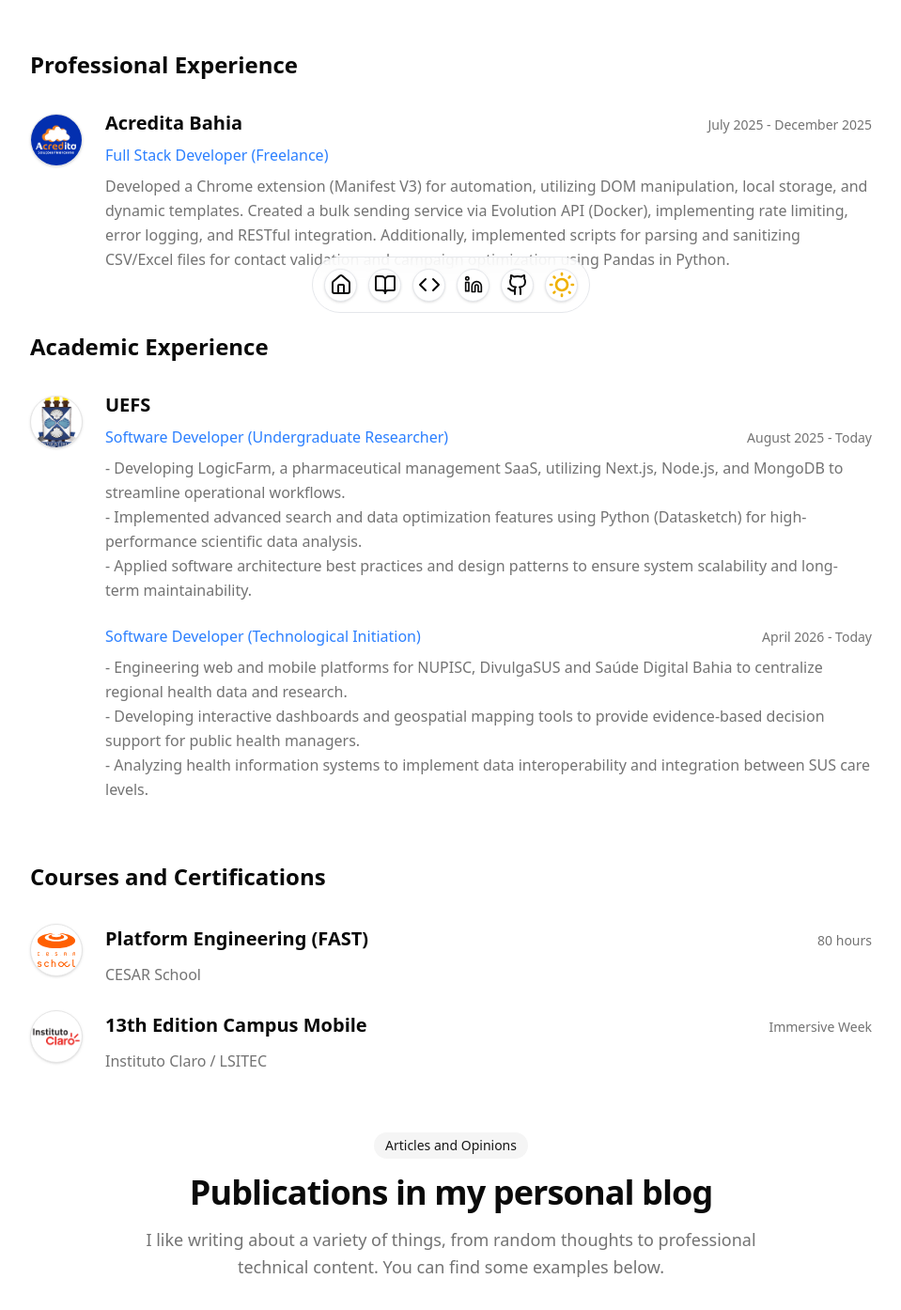
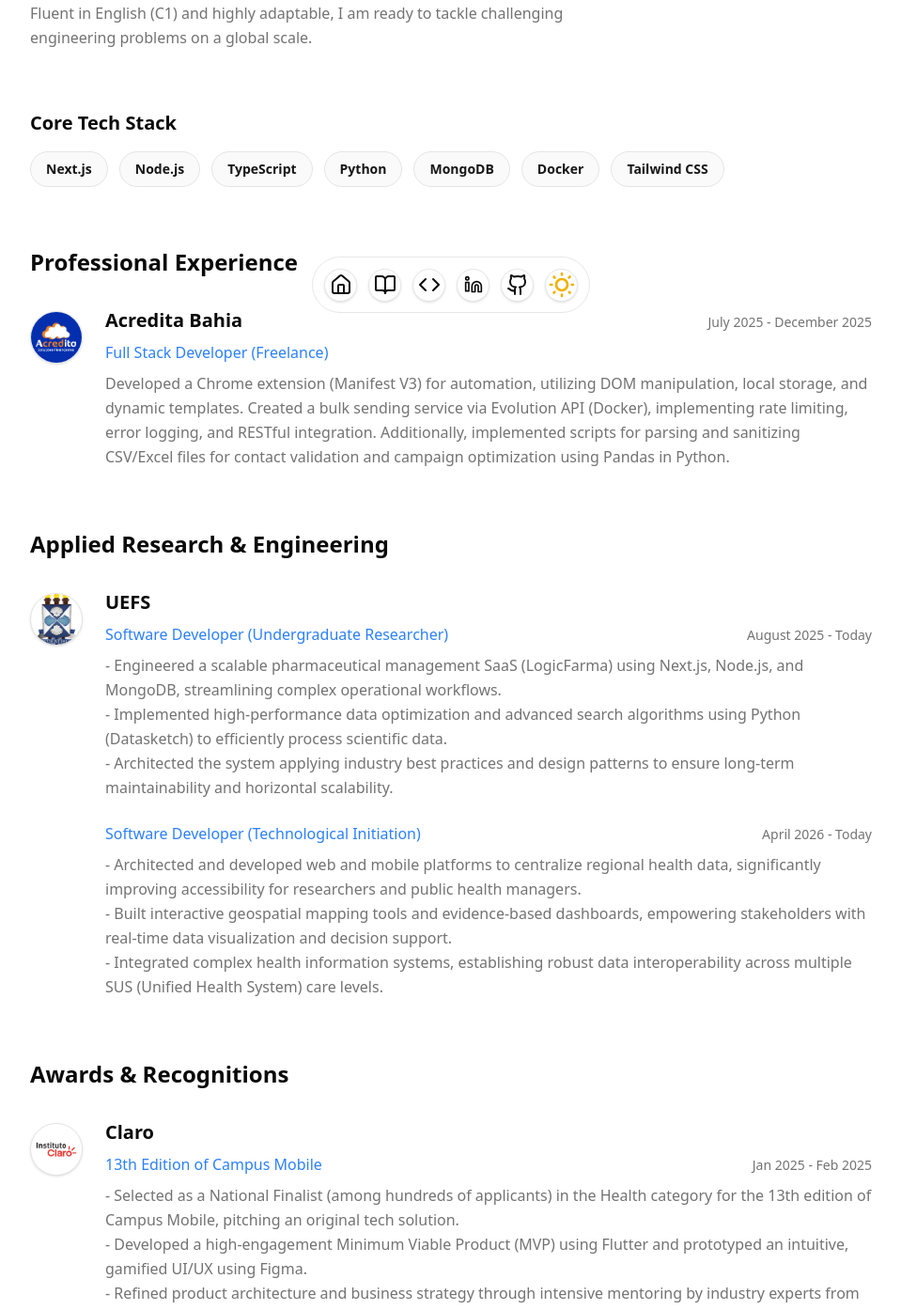
Before and after one commit to TheAndr3/portifolio_web, a Next.js app: page / in a window 1280 px wide. Shown: the part 435-1829 px from the top of the page at 94% size, without its empty margins (160-1119 px from the left). Built offline with nearby package versions, Linux system fonts and the light colour scheme.

Commit message:
feat: add nova seção de awards e refactor no texto do about me

```diff
--- a/src/app/page.tsx
+++ b/src/app/page.tsx
@@ -21,20 +21,16 @@ export default function Home() {
                 André Vinícius
               </h1>
               <h2 className="text-xl md:text-2xl text-muted-foreground font-medium">
-                Exploring innovation and creating impact through technology.
+                Full-Stack Software Engineer building scalable applications and data-driven solutions.
               </h2>
             </div>
 
             {/* Sobre Mim */}
             <div className="max-w-xl text-muted-foreground leading-relaxed">
-              <h3 className="text-2xl text-foreground font-bold">About Me</h3>
+              <h3 className="text-2xl text-foreground font-bold mb-3">About Me</h3>
               <p className="text-left">
-                I started my computing journey at a very young age, playing and pirating games.
-                I am now a Computer Engineering student at UEFS.
-                I participated in the 13th edition of Claro Campus Mobile onsite in São Paulo, where I developed solutions bridging technology and social impact.
-                Currently, I am focused on finding a development internship to further expand my experience and knowledge.
+                I am a Full-Stack & Backend Engineer specializing in building scalable web applications and data-driven solutions. With a strong foundation in Next.js, Node.js, TypeScript and Python, I thrive on translating complex business requirements into high-performance, maintainable software architecture. From developing pharmaceutical SaaS platforms to engineering automated data pipelines, I focus on delivering robust systems that drive real impact. Fluent in English (C1) and highly adaptable, I am ready to tackle challenging engineering problems on a global scale.
               </p>
-
             </div>
           </div>
 
@@ -50,11 +46,26 @@ export default function Home() {
 
         </section>
 
+        {/* --- CORE TECH STACK --- */}
+        <section className="space-y-4">
+          <h2 className="text-xl font-bold text-foreground">Core Tech Stack</h2>
+          <div className="flex flex-wrap gap-3">
+            {["Next.js", "Node.js", "TypeScript", "Python", "MongoDB", "Docker", "Tailwind CSS"].map((tech) => (
+              <span
+                key={tech}
+                className="px-4 py-2 bg-secondary/50 text-secondary-foreground rounded-full text-sm font-semibold border border-border hover:-translate-y-1 hover:bg-secondary hover:shadow-sm transition-all cursor-default"
+              >
+                {tech}
+              </span>
+            ))}
+          </div>
+        </section>
+
         <section className="space-y-8">
           <h2 className="text-2xl font-bold text-foreground">Professional Experience</h2>
 
           {/* Item de Experiência: Acredita Bahia */}
-          <div className="flex gap-4 md:gap-6">
+          <div className="flex gap-4 md:gap-6 group">
 
             {/* Logo da Empresa */}
             <div className="flex-shrink-0 mt-1">
@@ -70,7 +81,7 @@ export default function Home() {
             </div>
 
             {/* Conteúdo da Experiência */}
-            <div className="flex-1 space-y-2">
+            <div className="flex-1 space-y-2 p-4 -m-4 rounded-xl hover:bg-accent/30 transition-colors">
               {/* Cabeçalho: Empresa + Data */}
               <div className="flex flex-col md:flex-row md:justify-between md:items-baseline">
                 <h3 className="text-xl font-bold text-foreground">Acredita Bahia</h3>
@@ -93,9 +104,9 @@ export default function Home() {
         </section>
 
         <section className="space-y-8">
-          <h2 className="text-2xl font-bold text-foreground">Academic Experience</h2>
+          <h2 className="text-2xl font-bold text-foreground">Applied Research & Engineering</h2>
 
-          <div className="flex gap-4 md:gap-6">
+          <div className="flex gap-4 md:gap-6 group">
 
             {/* Logo da Empresa */}
             <div className="flex-shrink-0 mt-1">
@@ -111,7 +122,7 @@ export default function Home() {
             </div>
 
             {/* Conteúdo da Experiência */}
-            <div className="flex-1 space-y-2">
+            <div className="flex-1 space-y-2 p-4 -m-4 rounded-xl hover:bg-accent/30 transition-colors">
               {/* Cabeçalho: Empresa + Data */}
               <div className="flex flex-col md:flex-row md:justify-between md:items-baseline">
                 <h3 className="text-xl font-bold text-foreground">UEFS</h3>
@@ -126,9 +137,9 @@ export default function Home() {
               </div>
 
               <div className="text-muted-foreground leading-relaxed text-sm md:text-base text-left">
-                <div>- Developing LogicFarm, a pharmaceutical management SaaS, utilizing Next.js, Node.js, and MongoDB to streamline operational workflows.</div>
-                <div>- Implemented advanced search and data optimization features using Python (Datasketch) for high-performance scientific data analysis.</div>
-                <div>- Applied software architecture best practices and design patterns to ensure system scalability and long-term maintainability.</div>
+                <div>- Engineered a scalable pharmaceutical management SaaS (LogicFarma) using Next.js, Node.js, and MongoDB, streamlining complex operational workflows.</div>
+                <div>- Implemented high-performance data optimization and advanced search algorithms using Python (Datasketch) to efficiently process scientific data.</div>
+                <div>- Architected the system applying industry best practices and design patterns to ensure long-term maintainability and horizontal scalability.</div>
               </div>
 
               <div className="flex flex-col md:flex-row md:justify-between md:items-baseline pt-4">
@@ -139,9 +150,51 @@ export default function Home() {
               </div>
 
               <div className="text-muted-foreground leading-relaxed text-sm md:text-base text-left">
-                <div>- Engineering web and mobile platforms for NUPISC, DivulgaSUS and Saúde Digital Bahia to centralize regional health data and research.</div>
-                <div>- Developing interactive dashboards and geospatial mapping tools to provide evidence-based decision support for public health managers.</div>
-                <div>- Analyzing health information systems to implement data interoperability and integration between SUS care levels.</div>
+                <div>- Architected and developed web and mobile platforms to centralize regional health data, significantly improving accessibility for researchers and public health managers.</div>
+                <div>- Built interactive geospatial mapping tools and evidence-based dashboards, empowering stakeholders with real-time data visualization and decision support.</div>
+                <div>- Integrated complex health information systems, establishing robust data interoperability across multiple SUS (Unified Health System) care levels.</div>
+              </div>
+            </div>
+          </div>
+        </section>
+
+        {/* --- AWARDS & RECOGNITIONS --- */}
+        <section className="space-y-8">
+          <h2 className="text-2xl font-bold text-foreground">Awards & Recognitions</h2>
+
+          {/* Item: Claro Campus Mobile */}
+          <div className="flex gap-4 md:gap-6 group">
+            {/* Logo da Empresa */}
+            <div className="flex-shrink-0 mt-1">
+              <div className="relative w-12 h-12 md:w-14 md:h-14 rounded-full bg-white flex items-center justify-center shadow-sm border border-neutral-200 overflow-hidden">
+                <Image
+                  src="/claro.png"
+                  alt="Logo da Claro"
+                  fill
+                  className="scale-100 object-contain p-1"
+                />
+              </div>
+            </div>
+
+            {/* Conteúdo da Experiência */}
+            <div className="flex-1 space-y-2 p-4 -m-4 rounded-xl hover:bg-accent/30 transition-colors">
+              <div className="flex flex-col md:flex-row md:justify-between md:items-baseline">
+                <h3 className="text-xl font-bold text-foreground flex items-center gap-2">
+                  Claro
+                </h3>
+              </div>
+
+              <div className="flex flex-col md:flex-row md:justify-between md:items-baseline">
+                <p className="text-blue-500 dark:text-blue-400 font-medium">
+                  13th Edition of Campus Mobile
+                </p>
+                <span className="text-sm text-muted-foreground font-medium">Jan 2025 - Feb 2025</span>
+              </div>
+
+              <div className="text-muted-foreground leading-relaxed text-sm md:text-base text-left">
+                <div>- Selected as a National Finalist (among hundreds of applicants) in the Health category for the 13th edition of Campus Mobile, pitching an original tech solution.</div>
+                <div>- Developed a high-engagement Minimum Viable Product (MVP) using Flutter and prototyped an intuitive, gamified UI/UX using Figma.</div>
+                <div>- Refined product architecture and business strategy through intensive mentoring by industry experts from Claro, Alura, and leading healthcare institutions.</div>
               </div>
             </div>
           </div>
```
